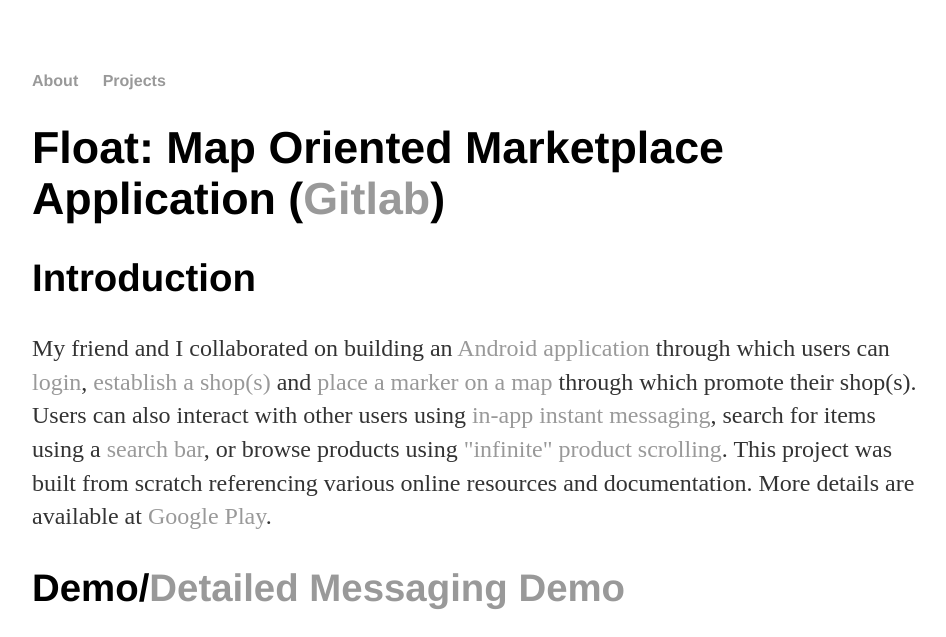
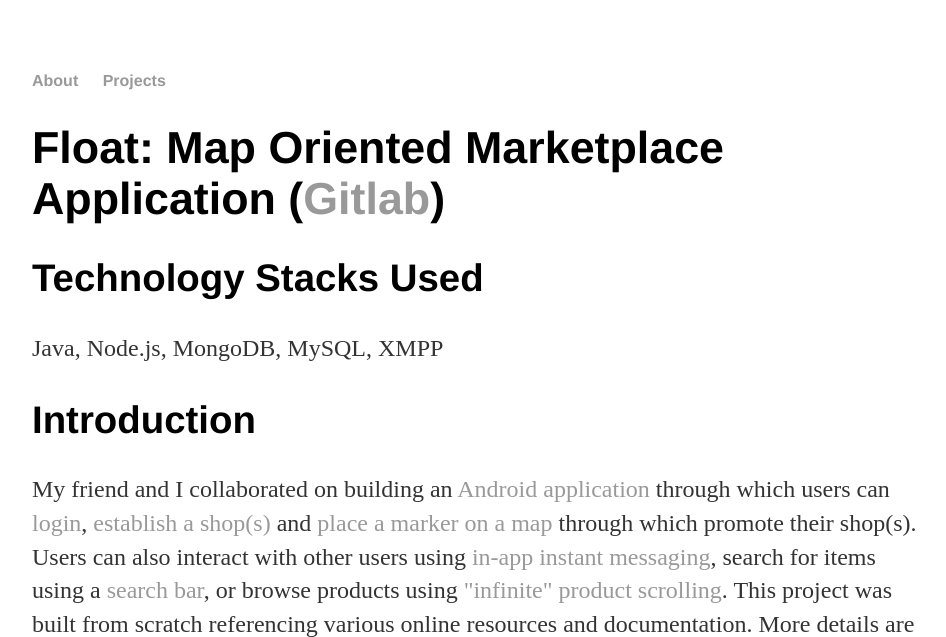
Before and after one commit to jcho7022/jcho7022.github.io, a Jekyll site: the page built from projects/float/index.html, in a window 1280 px wide and 900 px high, cut to the strip 0-637 px from the top of the window. Shown: the whole strip, without its empty margins (160-1106 px from the left). Built offline with Jekyll 4.4.1, drawn with Linux system fonts in a browser that asks for light colours.

Commit message:
Update index.html

```diff
--- a/projects/float/index.html
+++ b/projects/float/index.html
@@ -3,6 +3,9 @@
 title: "Float: Map Oriented Marketplace Application"
 ---
 <h1>Float: Map Oriented Marketplace Application (<a href="https://gitlab.com/JarvisAPI/float">Gitlab</a>)</h1>
+<h2>Technology Stacks Used</h2>
+<p>Java, Node.js, MongoDB, MySQL, XMPP</p>
+
 <h2>Introduction</h2>
 <p>My friend and I collaborated on building an
 	<a href="https://play.google.com/store/apps/details?id=com.floatapplication">Android application</a>
```
